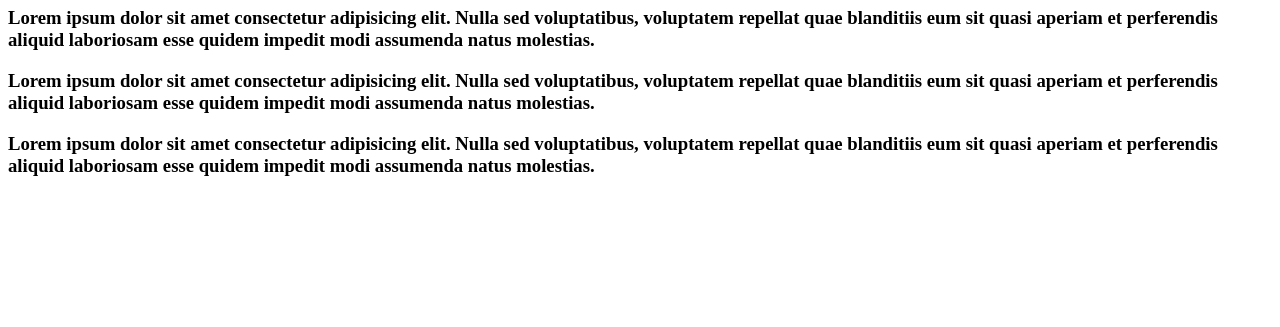
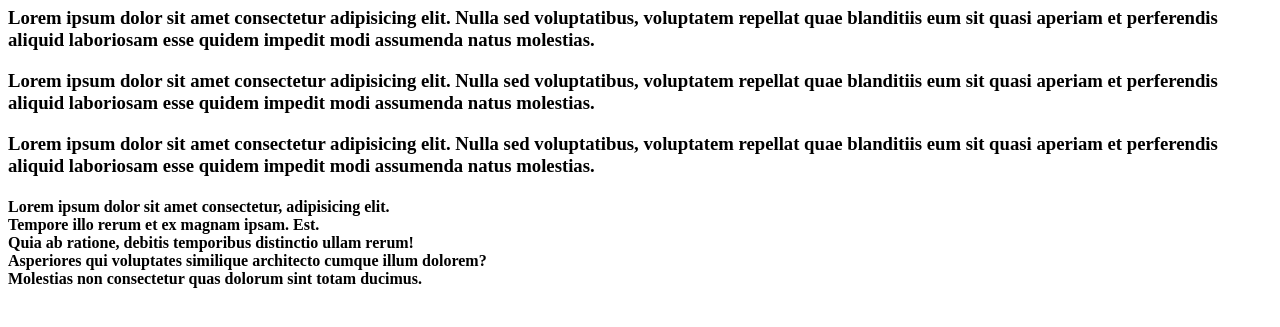
Before and after one commit to guzbayram/site_yonetim_3, a Django app: template yonetim/templates/yonetim/deneme.html in a window 1280 px wide. Shown: the part 243-570 px from the top of the page. Run offline with Django 5.2, Linux system fonts and the light colour scheme; the template is opened without the code that fills it, so the values that code supplies are empty.

Commit message:
h4 5 adet  div eklendi

```diff
--- a/yonetim/templates/yonetim/deneme.html
+++ b/yonetim/templates/yonetim/deneme.html
@@ -4,3 +4,11 @@
 <h3>Lorem ipsum dolor sit amet consectetur adipisicing elit. Nulla sed voluptatibus, voluptatem repellat quae blanditiis eum sit quasi aperiam et perferendis aliquid laboriosam esse quidem impedit modi assumenda natus molestias.</h3>
 <h3>Lorem ipsum dolor sit amet consectetur adipisicing elit. Nulla sed voluptatibus, voluptatem repellat quae blanditiis eum sit quasi aperiam et perferendis aliquid laboriosam esse quidem impedit modi assumenda natus molestias.</h3>
 <h3>Lorem ipsum dolor sit amet consectetur adipisicing elit. Nulla sed voluptatibus, voluptatem repellat quae blanditiis eum sit quasi aperiam et perferendis aliquid laboriosam esse quidem impedit modi assumenda natus molestias.</h3>
+
+<h4>
+    <div>Lorem ipsum dolor sit amet consectetur, adipisicing elit.</div>
+    <div>Tempore illo rerum et ex magnam ipsam. Est.</div>
+    <div>Quia ab ratione, debitis temporibus distinctio ullam rerum!</div>
+    <div>Asperiores qui voluptates similique architecto cumque illum dolorem?</div>
+    <div>Molestias non consectetur quas dolorum sint totam ducimus.</div>
+</h4>
```
